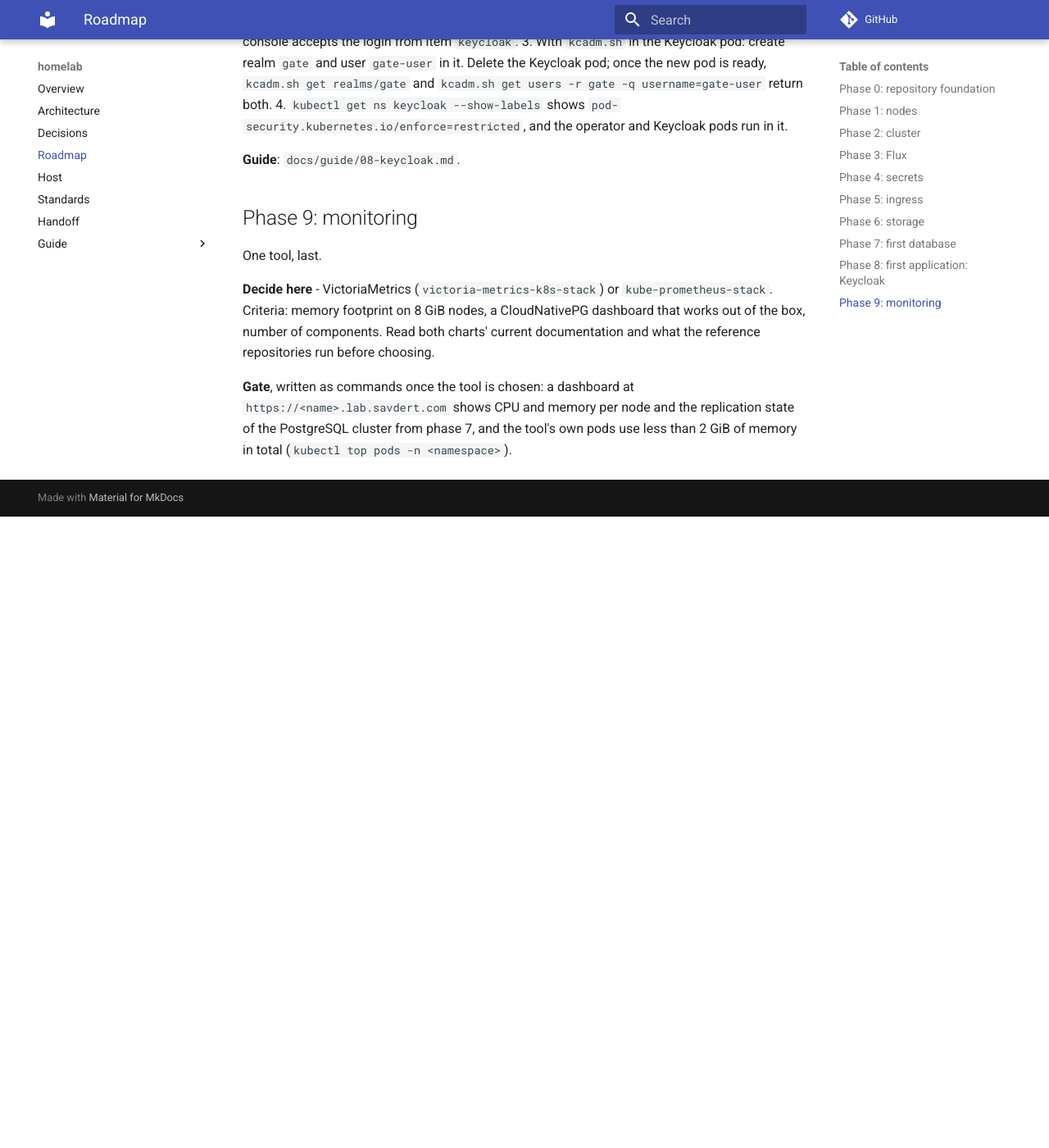
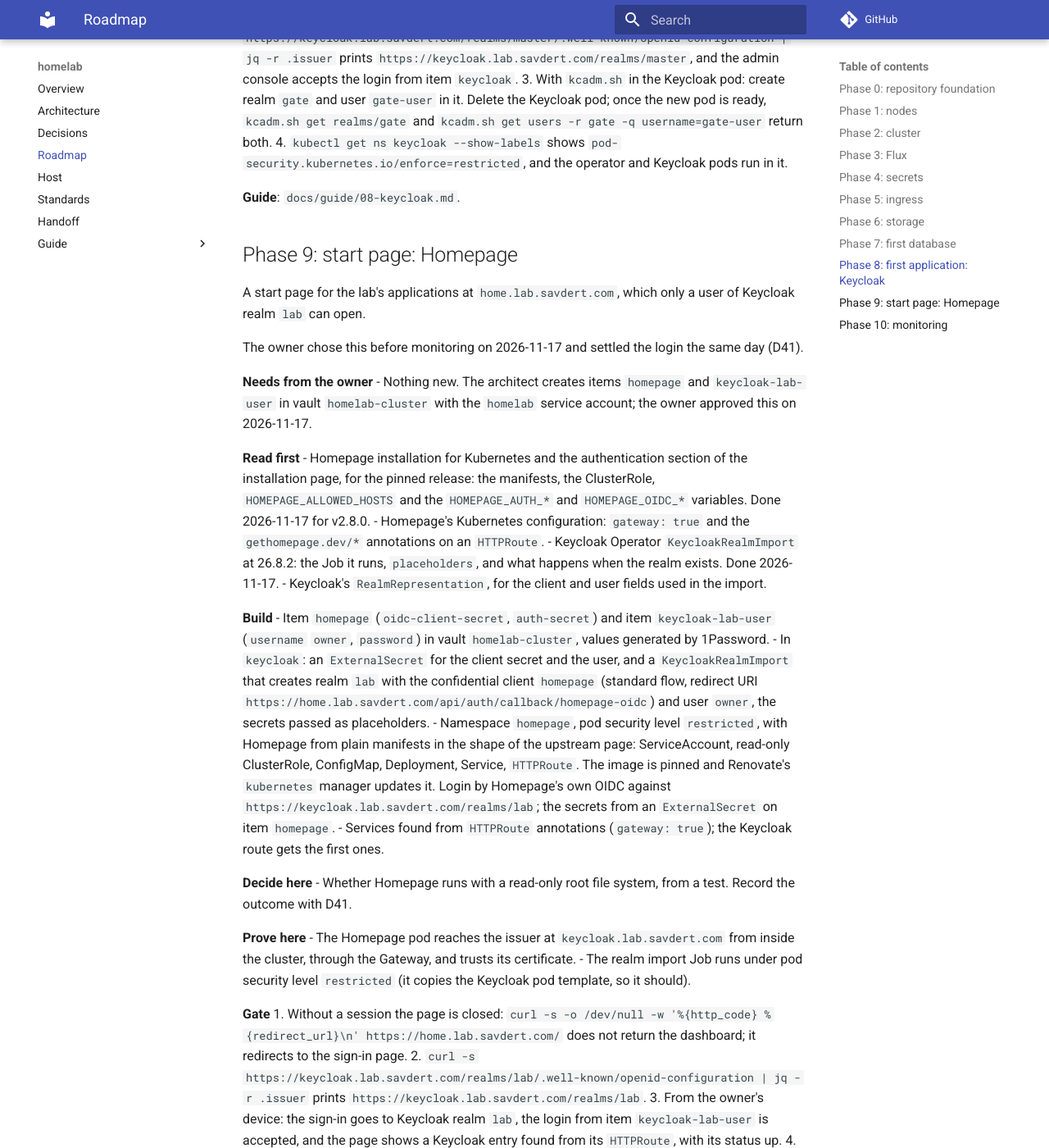
Before and after one commit to msavdert/homelab, an MkDocs documentation site: the page built from docs/roadmap.md, in a window 1280 px wide and 1400 px high, scrolled down 11034 px. Shown: the whole window at 82% size. Built offline with MkDocs 1.6.1 and Material for MkDocs 9.7.7, drawn with Linux system fonts in a browser that asks for light colours; comment, search, counter and statistics services are not loaded; before the commit the page ends 11664 px from its top, so only the background shows below that; some of the changed text lies outside the part shown.

Commit message:
docs: open phase 9, the start page: Homepage behind Keycloak realm lab (D41) (#40)
Opens phase 9 (Homepage at home.lab.savdert.com, login by Homepage's own
OIDC against a new Keycloak realm `lab`), records D41, adds the two
1Password items to the architecture table and moves monitoring to phase
10.

🤖 Generated with [Claude Code](https://claude.com/claude-code)

https://claude.ai/code/session_01FLhVtEXBuViok9wiorSAvb

Co-authored-by: msavdert <msavdert@users.noreply.github.com>
Co-authored-by: Claude Opus 5.5 <noreply@anthropic.com>

```diff
--- a/docs/roadmap.md
+++ b/docs/roadmap.md
@@ -35,7 +35,8 @@ Each phase lists:
 | 6 Storage | done 2026-11-16, see [Storage](guide/06-storage.md) |
 | 7 First database | done 2026-11-16 (step 6b follow-up open, D37), see [Database](guide/07-database.md) |
 | 8 First application: Keycloak | done 2026-11-17, see [Keycloak](guide/08-keycloak.md) |
-| 9 Monitoring | not started |
+| 9 Start page: Homepage | open |
+| 10 Monitoring | not started |
 
 ## Phase 0: repository foundation
 
@@ -581,7 +582,80 @@ gate.
 
 **Guide**: `docs/guide/08-keycloak.md`.
 
-## Phase 9: monitoring
+## Phase 9: start page: Homepage
+
+A start page for the lab's applications at `home.lab.savdert.com`, which
+only a user of Keycloak realm `lab` can open.
+
+The owner chose this before monitoring on 2026-11-17 and settled the login
+the same day (D41).
+
+**Needs from the owner**
+- Nothing new. The architect creates items `homepage` and
+  `keycloak-lab-user` in vault `homelab-cluster` with the `homelab`
+  service account; the owner approved this on 2026-11-17.
+
+**Read first**
+- Homepage installation for Kubernetes and the authentication section of
+  the installation page, for the pinned release: the manifests, the
+  ClusterRole, `HOMEPAGE_ALLOWED_HOSTS` and the `HOMEPAGE_AUTH_*` and
+  `HOMEPAGE_OIDC_*` variables. Done 2026-11-17 for v2.8.0.
+- Homepage's Kubernetes configuration: `gateway: true` and the
+  `gethomepage.dev/*` annotations on an `HTTPRoute`.
+- Keycloak Operator `KeycloakRealmImport` at 26.8.2: the Job it runs,
+  `placeholders`, and what happens when the realm exists. Done 2026-11-17.
+- Keycloak's `RealmRepresentation`, for the client and user fields used in
+  the import.
+
+**Build**
+- Item `homepage` (`oidc-client-secret`, `auth-secret`) and item
+  `keycloak-lab-user` (`username` `owner`, `password`) in vault
+  `homelab-cluster`, values generated by 1Password.
+- In `keycloak`: an `ExternalSecret` for the client secret and the user,
+  and a `KeycloakRealmImport` that creates realm `lab` with the
+  confidential client `homepage` (standard flow, redirect URI
+  `https://home.lab.savdert.com/api/auth/callback/homepage-oidc`) and user
+  `owner`, the secrets passed as placeholders.
+- Namespace `homepage`, pod security level `restricted`, with Homepage
+  from plain manifests in the shape of the upstream page: ServiceAccount,
+  read-only ClusterRole, ConfigMap, Deployment, Service, `HTTPRoute`. The
+  image is pinned and Renovate's `kubernetes` manager updates it. Login by
+  Homepage's own OIDC against
+  `https://keycloak.lab.savdert.com/realms/lab`; the secrets from an
+  `ExternalSecret` on item `homepage`.
+- Services found from `HTTPRoute` annotations (`gateway: true`); the
+  Keycloak route gets the first ones.
+
+**Decide here**
+- Whether Homepage runs with a read-only root file system, from a test.
+  Record the outcome with D41.
+
+**Prove here**
+- The Homepage pod reaches the issuer at `keycloak.lab.savdert.com` from
+  inside the cluster, through the Gateway, and trusts its certificate.
+- The realm import Job runs under pod security level `restricted`
+  (it copies the Keycloak pod template, so it should).
+
+**Gate**
+1. Without a session the page is closed:
+   `curl -s -o /dev/null -w '%{http_code} %{redirect_url}\n'
+   https://home.lab.savdert.com/` does not return the dashboard; it
+   redirects to the sign-in page.
+2. `curl -s
+   https://keycloak.lab.savdert.com/realms/lab/.well-known/openid-configuration
+   | jq -r .issuer` prints `https://keycloak.lab.savdert.com/realms/lab`.
+3. From the owner's device: the sign-in goes to Keycloak realm `lab`, the
+   login from item `keycloak-lab-user` is accepted, and the page shows a
+   Keycloak entry found from its `HTTPRoute`, with its status up.
+4. Delete the Homepage pod; once the new pod is ready, step 3 works again
+   without any manual step.
+5. `kubectl get ns homepage --show-labels` shows
+   `pod-security.kubernetes.io/enforce=restricted`, and the Homepage pod
+   runs in it.
+
+**Guide**: `docs/guide/09-homepage.md`.
+
+## Phase 10: monitoring
 
 One tool, last.
 
```
Also changed, not shown: docs/architecture.md (+2 -0 lines), docs/decisions.md (+30 -0 lines), docs/handoff.md (+4 -5 lines).
